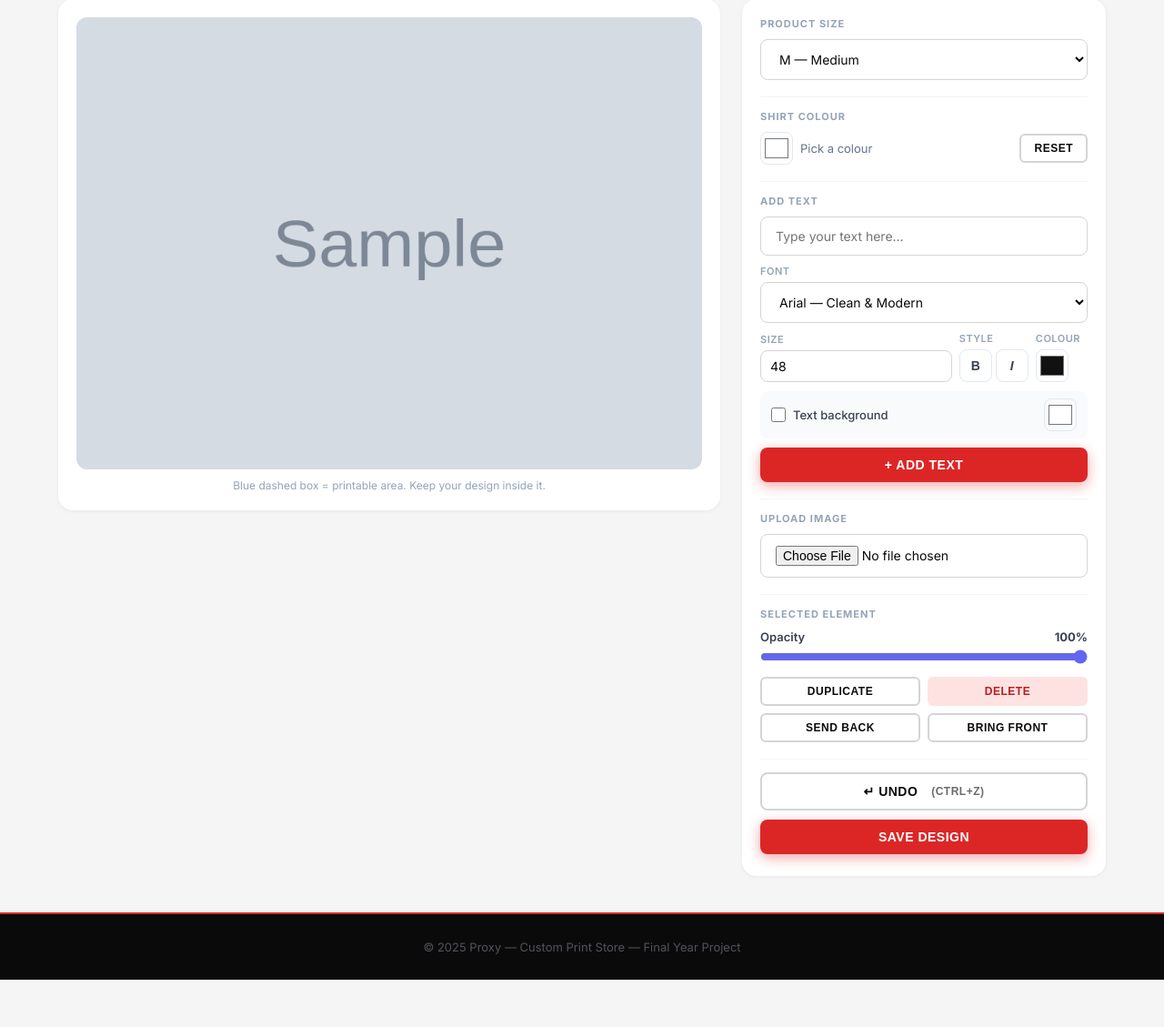
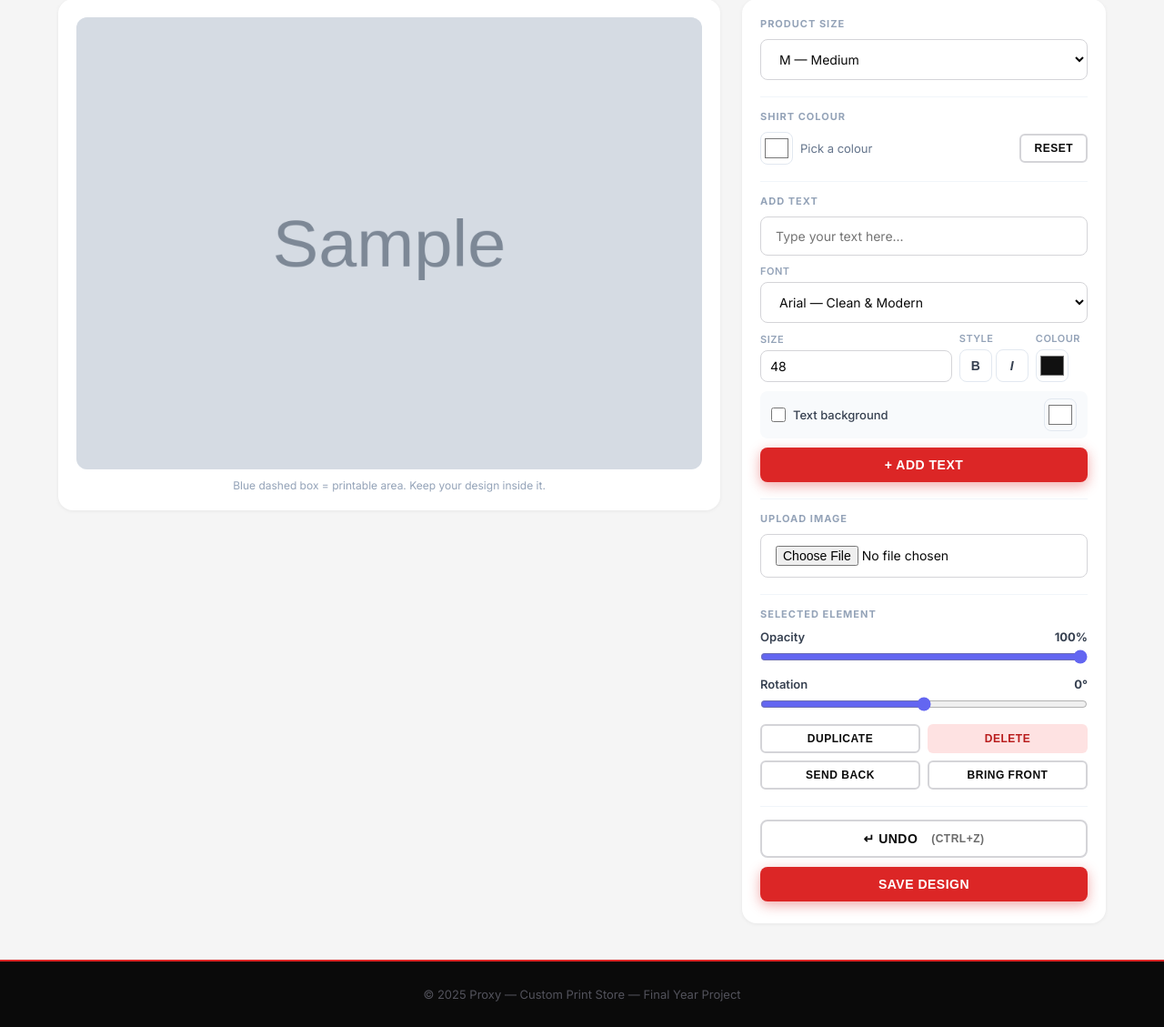
Before and after one commit to SA7866/proxy, a Django app: page /customise/1/ in a window 1280 px wide. Shown: the part 221-1350 px from the top of the page at 91% size. Before the commit the page ends 1298 px from the top, so only its background shows below. Run offline with Django 5.2, Linux system fonts and the light colour scheme; a user stored in the database is signed in; tables that the repository leaves empty hold one stand-in row (values such as "Sample post"); grey boxes marked "Sample" are stand-in pictures.

Commit message:
Add rotation slider to customiser

```diff
--- a/store/static/store/customise.js
+++ b/store/static/store/customise.js
@@ -46,8 +46,10 @@ const textBgColor     = document.getElementById("textBgColor");
 const imageInput = document.getElementById("imageInput");
 
 // --- Element controls (apply to whichever element is selected) ---
-const opacitySlider = document.getElementById("opacitySlider");
-const opacityValue  = document.getElementById("opacityValue");
+const opacitySlider  = document.getElementById("opacitySlider");
+const opacityValue   = document.getElementById("opacityValue");
+const rotationSlider = document.getElementById("rotationSlider");
+const rotationValue  = document.getElementById("rotationValue");
 const deleteBtn     = document.getElementById("deleteBtn");
 const duplicateBtn  = document.getElementById("duplicateBtn");
 const sendBackBtn   = document.getElementById("sendBackBtn");
@@ -277,7 +279,8 @@ function serializeElements() {
     id: el.id,
     type: el.type,
     x: el.x, y: el.y, w: el.w, h: el.h,
-    opacity: el.opacity ?? 1,
+    opacity:  el.opacity  ?? 1,
+    rotation: el.rotation ?? 0,
     // Text-specific properties (undefined for image elements)
     text:       el.type === "text" ? el.text       : undefined,
     fontSize:   el.type === "text" ? el.fontSize   : undefined,
@@ -471,24 +474,38 @@ function maxFontSizeForText(el) {
 
 
 // -------------------------------------------------------
-// OPACITY SLIDER
-// When the user moves the slider, update the selected element's opacity and redraw.
+// OPACITY + ROTATION SLIDERS
+// When the user moves a slider, update the selected element and redraw.
 // -------------------------------------------------------
 function syncOpacityUI() {
   const el  = getSelected();
   const val = el ? Math.round((el.opacity ?? 1) * 100) : 100;
   opacitySlider.value      = val;
   opacityValue.textContent = val + "%";
+  const rot = el ? (el.rotation ?? 0) : 0;
+  rotationSlider.value      = rot;
+  rotationValue.textContent = rot + "°";
 }
 
 opacitySlider.addEventListener("input", () => {
-  const val = parseInt(opacitySlider.value) / 100; // convert 0–100 to 0.0–1.0
+  const val = parseInt(opacitySlider.value) / 100;
   opacityValue.textContent = opacitySlider.value + "%";
   const el = getSelected();
   if (el) { el.opacity = val; draw(); }
 });
 
 opacitySlider.addEventListener("change", () => {
+  if (getSelected()) pushHistory();
+});
+
+rotationSlider.addEventListener("input", () => {
+  const deg = parseInt(rotationSlider.value);
+  rotationValue.textContent = deg + "°";
+  const el = getSelected();
+  if (el) { el.rotation = deg; draw(); }
+});
+
+rotationSlider.addEventListener("change", () => {
   if (getSelected()) pushHistory(); // save undo state when slider is released
 });
 
@@ -510,23 +527,33 @@ function drawPrintArea() {
 }
 
 // Draws one element (text or image) onto the canvas
+// MDN ctx.rotate: https://developer.mozilla.org/en-US/docs/Web/API/CanvasRenderingContext2D/rotate
 function drawElement(el) {
   ctx.save();
-  ctx.globalAlpha = el.opacity ?? 1; // apply the element's opacity
+
+  // Apply rotation around the element's centre point
+  if (el.rotation) {
+    const cx = el.x + el.w / 2;
+    const cy = el.y + el.h / 2;
+    ctx.translate(cx, cy);
+    ctx.rotate((el.rotation * Math.PI) / 180); // convert degrees to radians
+    ctx.translate(-cx, -cy);
+  }
+
+  ctx.globalAlpha = el.opacity ?? 1;
 
   // If this element is selected, draw a blue selection border and resize handle
   if (el.id === selectedId) {
-    ctx.globalAlpha = 1; // always draw the selection UI at full opacity
+    ctx.globalAlpha = 1;
     ctx.strokeStyle = "#2563eb";
     ctx.lineWidth   = 2;
     ctx.strokeRect(el.x, el.y, el.w, el.h);
     ctx.fillStyle = "#2563eb";
-    ctx.fillRect(el.x + el.w - 14, el.y + el.h - 14, 14, 14); // resize handle square
-    ctx.globalAlpha = el.opacity ?? 1; // restore element opacity for the content
+    ctx.fillRect(el.x + el.w - 14, el.y + el.h - 14, 14, 14);
+    ctx.globalAlpha = el.opacity ?? 1;
   }
 
   if (el.type === "text") {
-    // Optionally fill a background colour behind the text
     if (el.useBg && el.bgColor) {
       ctx.fillStyle = el.bgColor;
       ctx.fillRect(el.x, el.y, el.w, el.h);
@@ -873,7 +900,8 @@ saveForm.addEventListener("submit", () => {
   const safeElements = elements.map(el => ({
     id: el.id, type: el.type,
     x: el.x, y: el.y, w: el.w, h: el.h,
-    opacity:    el.opacity ?? 1,
+    opacity:    el.opacity  ?? 1,
+    rotation:   el.rotation ?? 0,
     text:       el.type === "text"  ? el.text       : null,
     fontSize:   el.type === "text"  ? el.fontSize   : null,
     color:      el.type === "text"  ? el.color      : null,
--- a/store/templates/store/customise.html
+++ b/store/templates/store/customise.html
@@ -230,6 +230,17 @@
           </div>
         </div>
 
+        <!-- Rotation: -180 to 180 degrees -->
+        <div style="margin-bottom:14px;">
+          <div style="display:flex; justify-content:space-between; margin-bottom:6px;">
+            <span style="font-size:13px; font-weight:600; color:#374151;">Rotation</span>
+            <span id="rotationValue" class="opacity-label">0°</span>
+          </div>
+          <div class="opacity-row">
+            <input type="range" id="rotationSlider" min="-180" max="180" value="0">
+          </div>
+        </div>
+
         <!-- Layer order and element management -->
         <div class="tool-grid">
           <button id="duplicateBtn"  class="btn btn-outline btn-sm" type="button">Duplicate</button>
```
